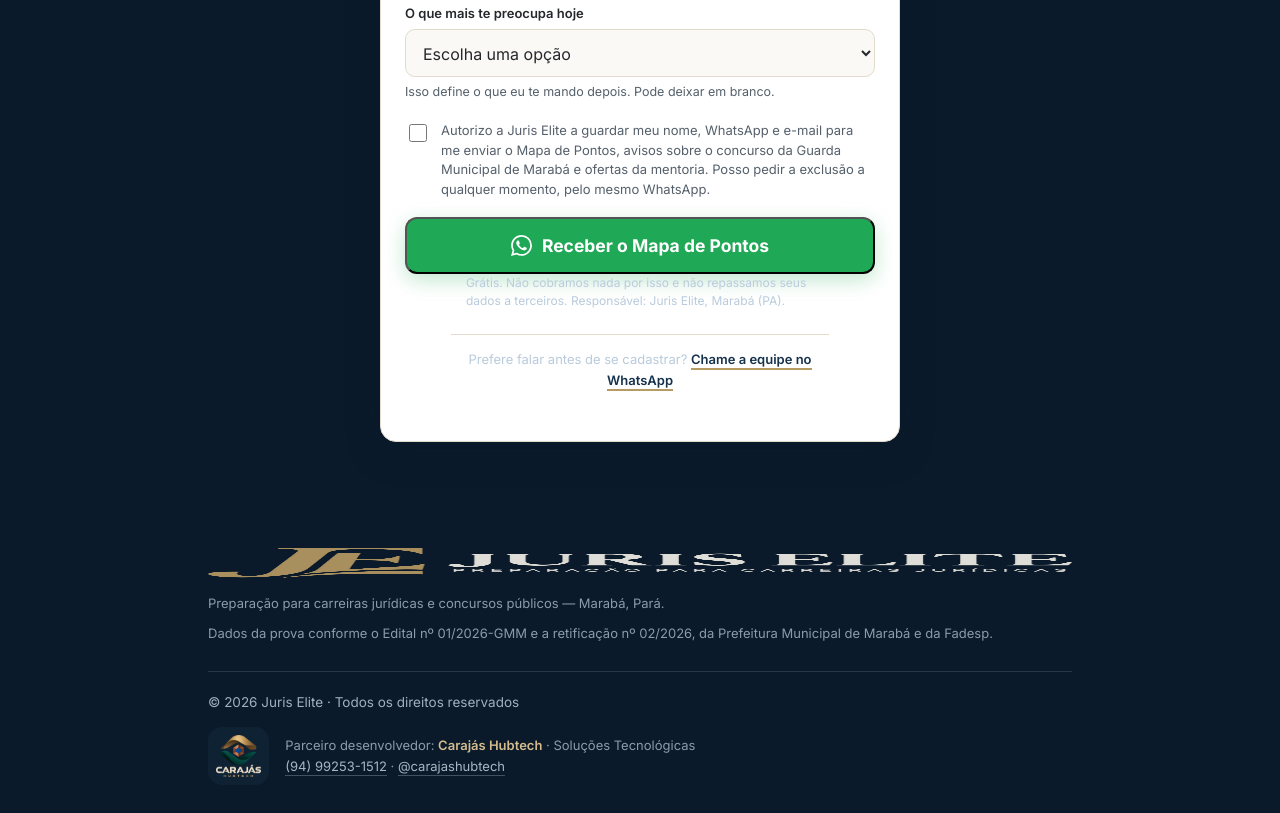
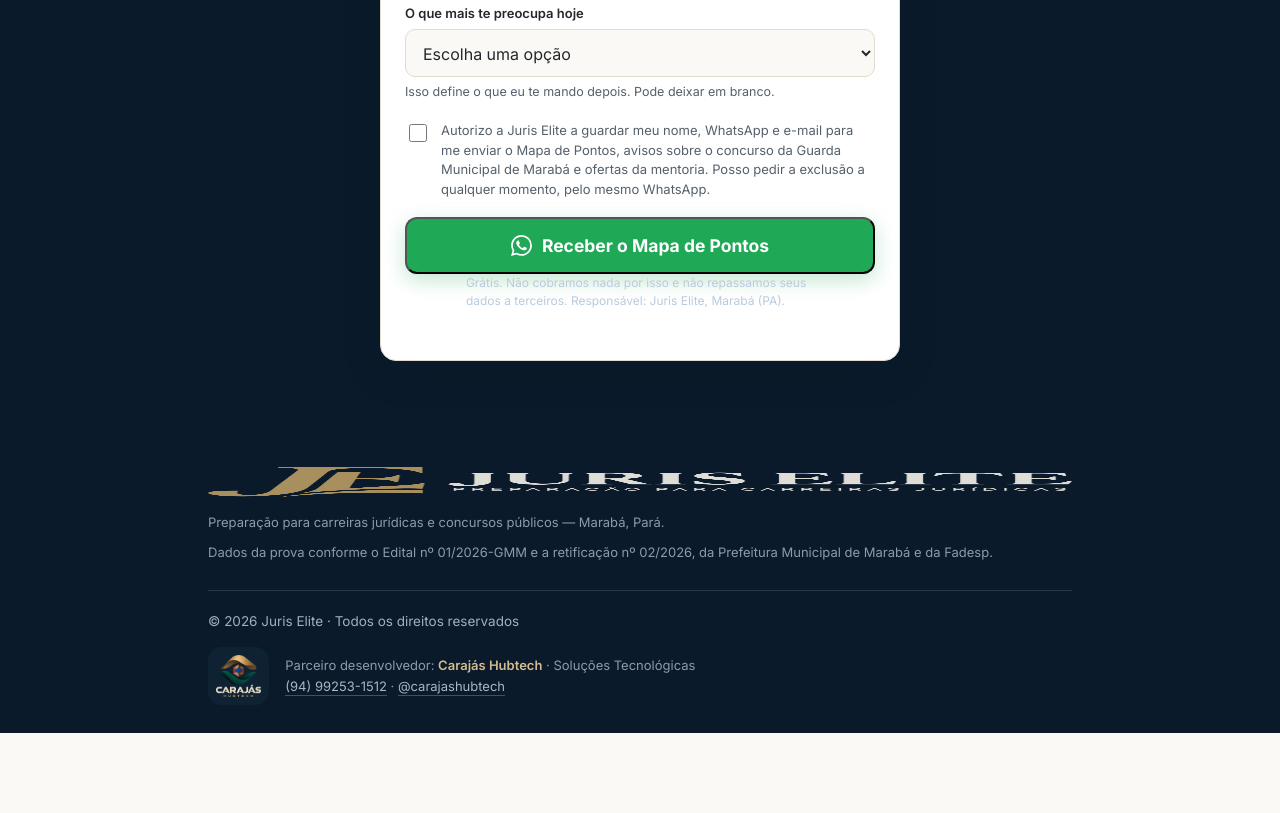
Before and after one commit to Neto2023/juris-elite, a website: page automacao/landing/guarda-maraba.html in a window 1280 px wide. Shown: the part 5111-5924 px from the top of the page. After the commit the page ends 5844 px from the top, so only its background shows below. Drawn offline with nearby package versions, Linux system fonts and the light colour scheme.

Commit message:
Tira o atalho de WhatsApp de baixo do formulario
Eu tinha posto "prefere falar antes de se cadastrar?" logo abaixo do
botao de enviar. E saida facil no exato momento da decisao: quem ja
estava preenchendo ganha um motivo para abandonar, e o cadastro, que e
o unico ponto da pagina de campanha, nao acontece.

Na pagina da casa os atalhos continuam, porque la o contexto e outro:
a pessoa esta escolhendo frente, e OAB e carreiras juridicas nem tem
formulario proprio ainda.

Co-Authored-By: Claude Opus 5 <noreply@anthropic.com>

```diff
--- a/automacao/landing/guarda-maraba.html
+++ b/automacao/landing/guarda-maraba.html
@@ -191,9 +191,6 @@ footer .fwrap{display:flex;flex-direction:column;gap:9px}
 .form-cartao .cta{width:100%;margin-top:12px}
 .form-cartao .cta[disabled]{opacity:.6;pointer-events:none}
 .form-nota{font-size:12px;color:var(--muted);margin-top:12px;line-height:1.5}
-.falar-equipe{text-align:center;font-size:13px;color:var(--muted);margin-top:16px;padding-top:14px;border-top:1px solid var(--line)}
-.falar-equipe a{color:var(--navy);font-weight:600;text-decoration:none;border-bottom:2px solid var(--ouro);padding-bottom:1px}
-.falar-equipe a:hover{color:var(--brass)}
 .mel{position:absolute;left:-9999px;width:1px;height:1px;overflow:hidden}
 .feito{display:none;text-align:center}
 .feito.ativo{display:block}
@@ -468,12 +465,6 @@ footer .fwrap{display:flex;flex-direction:column;gap:9px}
 
           <p class="form-nota">Grátis. Não cobramos nada por isso e não repassamos seus dados a
             terceiros. Responsável: Juris Elite, Marabá (PA).</p>
-
-          <!-- Caminho direto para gente. Sem isto, a única saída da página é o
-               formulário, e quem já decidiu perguntar alguma coisa desiste. -->
-          <p class="falar-equipe">Prefere falar antes de se cadastrar?
-            <a href="https://wa.me/5594991277972?text=Ol%C3%A1!%20Vim%20pelo%20site%20e%20quero%20falar%20sobre%20a%20Mentoria%20GMM%20Marab%C3%A1." target="_blank" rel="noopener">Chame a equipe no WhatsApp</a>
-          </p>
         </form>
       </div>
 
```
